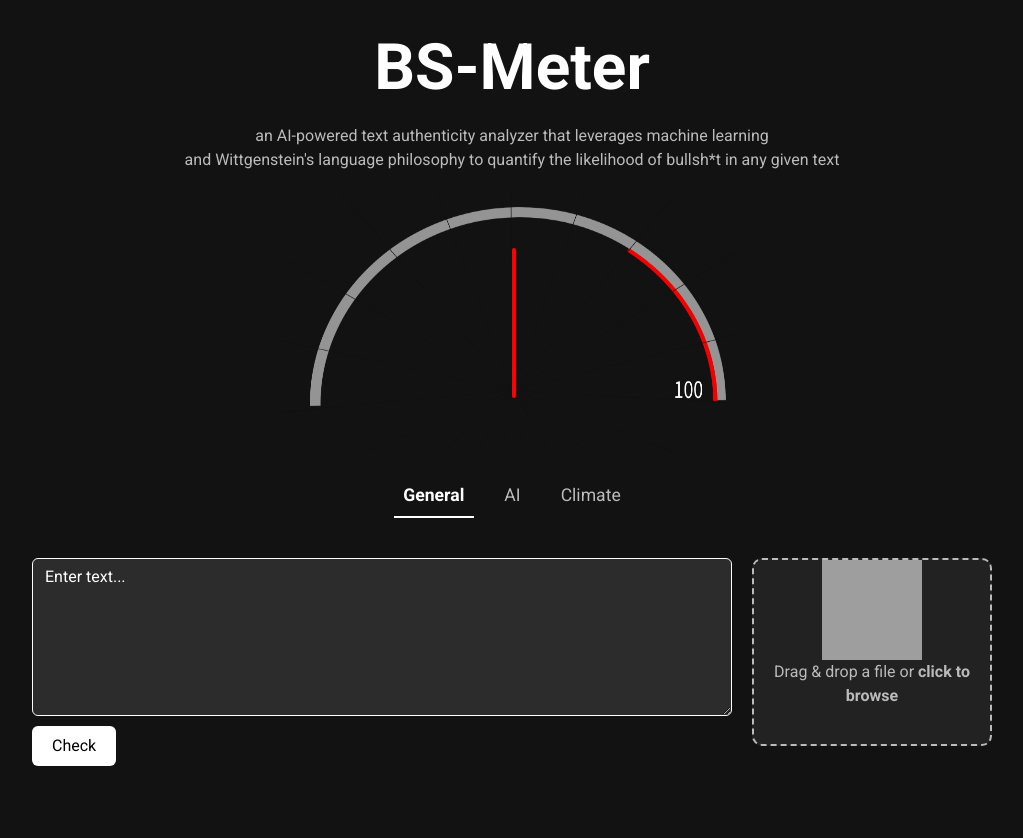
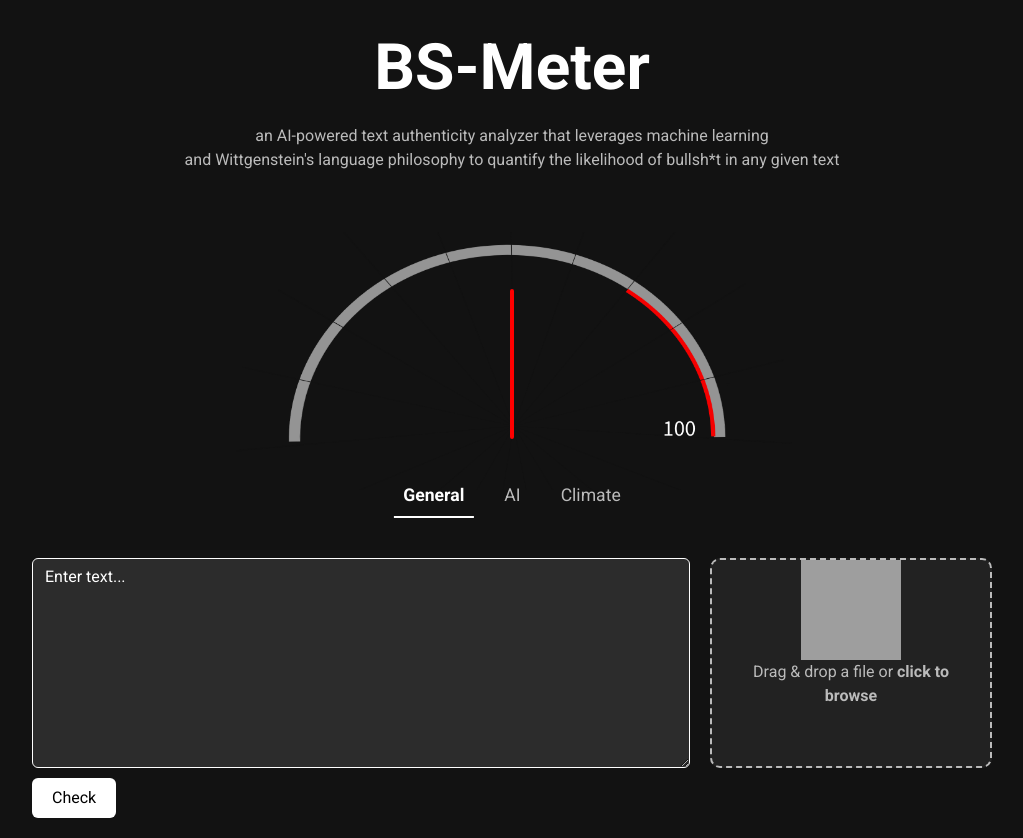
Before and after one commit to The-H4CKER/bs-meter, a Flask app: page / in a window 1280 px wide. Shown: the part 72-910 px from the top of the page, without its empty margins (128-1151 px from the left). Before the commit the page ends 838 px from the top, so only its background shows below. Run offline with Flask 3, Linux system fonts and the light colour scheme; some libraries are stand-ins or nearby versions; grey boxes are pictures that could not be loaded.

Commit message:
Website push5 zooming fix

```diff
--- a/Website/templates/index.html
+++ b/Website/templates/index.html
@@ -70,21 +70,33 @@
             display: flex;
             justify-content: center;
             margin: 20px 0;
+            position: relative;
         }
+
+        .meter-wrapper {
+            position: relative;
+            width: 460px; /* Match the width of the meter image */
+            height: 260px; /* Match the height of the meter image */
+        }
+
         #meterImage {
-            width: 460px;
-            height: 260px;
+            position: absolute;
+            width: 130%;
+            height: 130%;
+            left: -18%;
+            object-fit: contain; /* Ensures the image scales properly */
         }
+
         .needle {
             position: absolute;
-            top: 40%;
-            left: 50%;
-            transform-origin: 50% 100%;
-            transform: rotate(0deg);
+            top: 95%; /* Position at the vertical center of the meter */
+            left: 50%; /* Position at the horizontal center of the meter */
+            transform-origin: 50% 100%; /* Rotate from the base of the needle */
+            transform: translate(-50%, -100%) rotate(0deg); /* Center the needle and set initial rotation */
             width: 4px;
             height: 150px;
             background-color: red;
-            transition: transform 0.5s ease-out;
+            transition: transform 0.5s ease-out; /* Smooth rotation animation */
             border-radius: 2px;
         }
 
@@ -125,6 +137,7 @@
             height: 2px;
             background-color: white;
             transition: all 0.3s ease;
+            transform-origin: left; /* Ensure scaling starts from the left */
         }
 
         .input-container {
@@ -133,14 +146,25 @@
             gap: 20px;
             margin-top: 20px;
             padding: 20px;
+            width: 100%; /* Ensure the container takes full width */
+        }
+
+        .input-box {
+            flex: 70%; /* 70% width for the text box */
+        }
+
+        .attachment-box {
+            flex: 30%; /* 30% width for the dropzone */
         }
 
         .input-box input[type="text"],
         .input-box textarea {
-            width: 700px;
+            width: 100%; /* Take full width of the parent */
+            height: 210px; /* Fixed height or adjust as needed */
             background-color: #2c2c2c;
             color: white;
             border: 1px solid;
+            resize: vertical; /* Allow vertical resizing */
         }
         .input-box textarea::placeholder {
             color: white;
@@ -152,7 +176,8 @@
 
 
         .dropzone {
-            width: 100%;
+            width: 100%; /* Take full width of the parent */
+            height: 210px; /* Match the height of the textarea */
             border: 2px dashed #bbb;
             background: #222;
             padding: 20px;
@@ -246,8 +271,10 @@
     </div>
 
     <div class="meter-container">
-        <img id="meterImage" src="{{ url_for('static', filename='meter.png') }}" alt="Meter">
-        <div id="needle" class="needle"></div>
+        <div class="meter-wrapper">
+            <img id="meterImage" src="{{ url_for('static', filename='meter.png') }}" alt="Meter">
+            <div id="needle" class="needle"></div>
+        </div>
     </div>
 
     <!-- Mode Selection Section -->
@@ -354,43 +381,60 @@
 
         function animateNeedle(value) {
             var angle = -(90 - (value / 100) * 180);
-            document.getElementById("needle").style.transform = "rotate(" + angle + "deg)";
+            const needle = document.getElementById("needle");
+
+            // Apply only the rotation part of the transform
+            needle.style.transform = `translate(-50%, -100%) rotate(${angle}deg)`;
         }
 
-        document.addEventListener("DOMContentLoaded", function() {
+        document.addEventListener("DOMContentLoaded", function () {
             const modeOptions = document.querySelectorAll('.mode-option');
             const underline = document.querySelector('.underline');
 
             function updateUnderline(selectedOption) {
                 const rect = selectedOption.getBoundingClientRect();
                 const containerRect = selectedOption.parentElement.getBoundingClientRect();
+
+                // Calculate the relative position of the selected option
+                const leftOffset = rect.left - containerRect.left;
+
+                // Set the underline's width and position
                 underline.style.width = `${rect.width}px`;
-                underline.style.left = `${rect.left - containerRect.left}px`;
+                underline.style.transform = `translateX(${leftOffset}px)`;
 
+                // Update text styles for selected and unselected options
                 modeOptions.forEach(option => {
                     const label = option.querySelector('label');
                     if (option === selectedOption) {
-                        label.style.color = 'white'; // Selected option: white text
-                        label.style.fontWeight = 'bold'; // Selected option: bold text
+                        label.style.color = 'white';
+                        label.style.fontWeight = 'bold';
                     } else {
-                        label.style.color = '#bbb'; // Unselected options: gray text
-                        label.style.fontWeight = 'normal'; // Unselected options: normal text
+                        label.style.color = '#bbb';
+                        label.style.fontWeight = 'normal';
                     }
                 });
             }
 
+            // Initialize underline position for the default selected option
+            const defaultSelected = document.querySelector('.mode-option input[type="radio"]:checked').parentElement;
+            updateUnderline(defaultSelected);
+
+            // Update underline position when a mode is selected
             modeOptions.forEach(option => {
-                option.addEventListener('click', function() {
+                option.addEventListener('click', function () {
                     const radio = this.querySelector('input[type="radio"]');
                     radio.checked = true;
                     updateUnderline(this);
                 });
             });
 
-            // Initialize underline position for the default selected option
-            const defaultSelected = document.querySelector('.mode-option input[type="radio"]:checked').parentElement;
-            updateUnderline(defaultSelected);
+            // Recalculate underline position on window resize or zoom
+            window.addEventListener('resize', () => {
+                const selectedOption = document.querySelector('.mode-option input[type="radio"]:checked').parentElement;
+                updateUnderline(selectedOption);
+            });
         });
+
     </script>
 
 </body>
```
Also changed, not shown: Website/static/meter.png.
